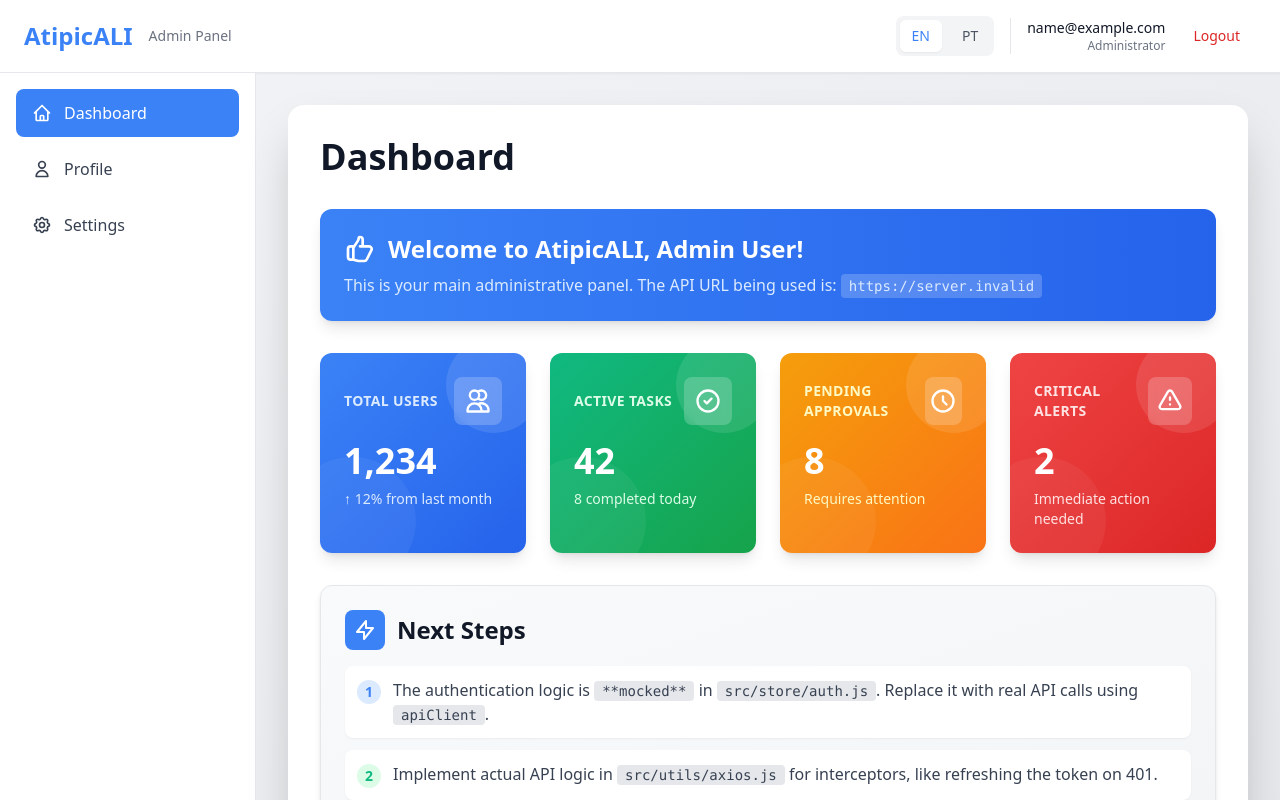
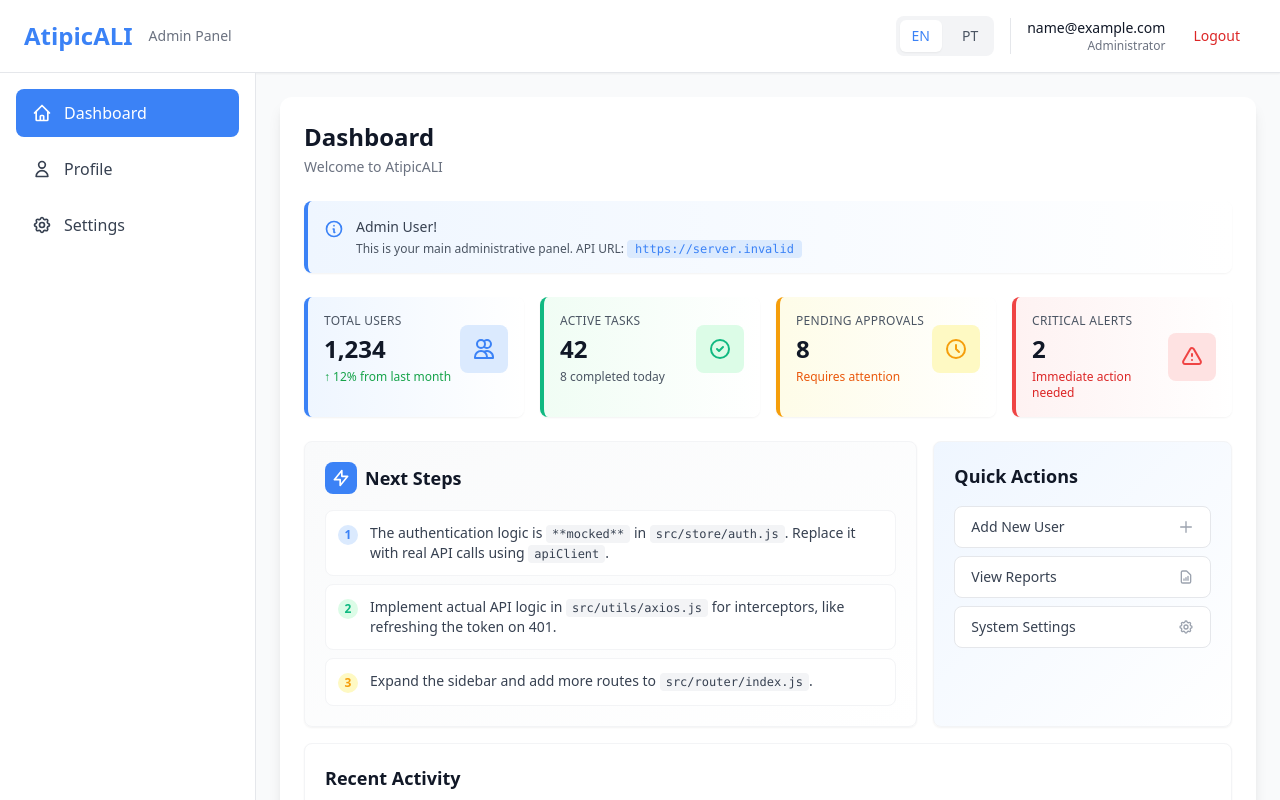
Before and after one commit to finxster/atipicali-admin, a Vue app: page /dashboard in a window 1280 px wide. Shown: the top 800 px of the page. Built offline with nearby package versions, Linux system fonts and the light colour scheme; no server answers; sample sign-in values are in the browser's storage.

Commit message:
Improving UI of the Dashboard

```diff
--- a/src/views/DashboardView.vue
+++ b/src/views/DashboardView.vue
@@ -1,156 +1,224 @@
 <template>
-  <div class="min-h-screen bg-gradient-to-br from-gray-100 to-gray-200">
+  <div class="min-h-screen bg-gray-50">
     <Navbar />
 
     <div class="flex">
       <Sidebar />
 
-      <main class="flex-1 p-8">
+      <main class="flex-1 p-6">
         <div class="max-w-7xl mx-auto">
           <!-- Main content card wrapper for depth effect -->
-          <div class="bg-white rounded-2xl shadow-2xl p-8">
+          <div class="bg-white rounded-xl shadow-lg p-6">
             <!-- Header -->
-            <div class="mb-8">
-              <h1 class="text-4xl font-bold text-gray-900 mb-2">{{ t('dashboard.title') }}</h1>
+            <div class="mb-6">
+              <h1 class="text-2xl font-bold text-gray-900">{{ t('dashboard.title') }}</h1>
+              <p class="text-sm text-gray-500 mt-1">{{ t('dashboard.welcome') }}</p>
             </div>
 
             <!-- Welcome Message Card -->
-            <div class="bg-gradient-to-r from-atipical-blue to-blue-600 rounded-xl shadow-lg p-6 mb-8 text-white">
-              <div class="flex items-center space-x-3 mb-2">
-                <svg class="w-8 h-8" fill="none" stroke="currentColor" viewBox="0 0 24 24">
-                  <path stroke-linecap="round" stroke-linejoin="round" stroke-width="2" d="M14 10h4.764a2 2 0 011.789 2.894l-3.5 7A2 2 0 0115.263 21h-4.017c-.163 0-.326-.02-.485-.06L7 20m7-10V5a2 2 0 00-2-2h-.095c-.5 0-.905.405-.905.905 0 .714-.211 1.412-.608 2.006L7 11v9m7-10h-2M7 20H5a2 2 0 01-2-2v-6a2 2 0 012-2h2.5" />
+            <div class="bg-gradient-to-r from-blue-50 to-white border-l-4 border-atipical-blue rounded-lg shadow-sm p-4 mb-6">
+              <div class="flex items-start space-x-3">
+                <div class="flex-shrink-0">
+                  <svg class="w-5 h-5 text-atipical-blue mt-0.5" fill="none" stroke="currentColor" viewBox="0 0 24 24">
+                    <path stroke-linecap="round" stroke-linejoin="round" stroke-width="2" d="M13 16h-1v-4h-1m1-4h.01M21 12a9 9 0 11-18 0 9 9 0 0118 0z" />
                   </svg>
-                <h2 class="text-2xl font-bold">{{ t('dashboard.welcome') }}, Admin User!</h2>
                 </div>
-              <p class="text-blue-100">
-                This is your main administrative panel. The API URL being used is:
-                <code class="bg-white/20 px-2 py-1 rounded text-sm font-mono">{{ apiUrl }}</code>
+                <div class="flex-1">
+                  <p class="text-sm text-gray-700 font-medium">Admin User!</p>
+                  <p class="text-xs text-gray-600 mt-1">
+                    This is your main administrative panel. API URL:
+                    <code class="bg-blue-100 text-atipical-blue px-2 py-0.5 rounded text-xs font-mono">{{ apiUrl }}</code>
                   </p>
+                </div>
+              </div>
             </div>
 
             <!-- Statistics Cards -->
-            <div class="grid grid-cols-1 md:grid-cols-2 lg:grid-cols-4 gap-6 mb-8">
+            <div class="grid grid-cols-1 md:grid-cols-2 lg:grid-cols-4 gap-4 mb-6">
               <!-- Total Users Card -->
-              <div class="bg-gradient-to-br from-atipical-blue to-blue-600 rounded-xl shadow-lg hover:shadow-xl transition-all duration-300 transform hover:-translate-y-1 p-6 text-white overflow-hidden relative">
-                <div class="absolute top-0 right-0 -mt-4 -mr-4 w-24 h-24 bg-white/10 rounded-full"></div>
-                <div class="absolute bottom-0 left-0 -mb-8 -ml-8 w-32 h-32 bg-white/5 rounded-full"></div>
-                <div class="relative z-10">
-                  <div class="flex items-center justify-between mb-4">
-                    <p class="text-blue-100 font-semibold text-sm uppercase tracking-wide">Total Users</p>
-                    <div class="w-12 h-12 bg-white/20 rounded-lg flex items-center justify-center backdrop-blur-sm">
-                      <svg class="w-7 h-7" fill="none" stroke="currentColor" viewBox="0 0 24 24">
+              <div class="bg-gradient-to-r from-blue-50 to-white border-l-4 border-atipical-blue rounded-lg shadow-sm hover:shadow-md transition-all duration-200 p-4">
+                <div class="flex items-center justify-between">
+                  <div class="flex-1">
+                    <p class="text-xs font-medium text-gray-600 uppercase tracking-wide mb-1">Total Users</p>
+                    <p class="text-2xl font-bold text-gray-900">1,234</p>
+                    <p class="text-xs text-green-600 mt-1">↑ 12% from last month</p>
+                  </div>
+                  <div class="w-12 h-12 bg-blue-100 rounded-lg flex items-center justify-center flex-shrink-0">
+                    <svg class="w-6 h-6 text-atipical-blue" fill="none" stroke="currentColor" viewBox="0 0 24 24">
                       <path stroke-linecap="round" stroke-linejoin="round" stroke-width="2" d="M12 4.354a4 4 0 110 5.292M15 21H3v-1a6 6 0 0112 0v1zm0 0h6v-1a6 6 0 00-9-5.197M13 7a4 4 0 11-8 0 4 4 0 018 0z" />
                     </svg>
                   </div>
                 </div>
-                  <p class="text-4xl font-bold">1,234</p>
-                  <p class="text-blue-100 text-sm mt-2">↑ 12% from last month</p>
-                </div>
               </div>
 
               <!-- Active Tasks Card -->
-              <div class="bg-gradient-to-br from-atipical-green to-green-600 rounded-xl shadow-lg hover:shadow-xl transition-all duration-300 transform hover:-translate-y-1 p-6 text-white overflow-hidden relative">
-                <div class="absolute top-0 right-0 -mt-4 -mr-4 w-24 h-24 bg-white/10 rounded-full"></div>
-                <div class="absolute bottom-0 left-0 -mb-8 -ml-8 w-32 h-32 bg-white/5 rounded-full"></div>
-                <div class="relative z-10">
-                  <div class="flex items-center justify-between mb-4">
-                    <p class="text-green-100 font-semibold text-sm uppercase tracking-wide">Active Tasks</p>
-                    <div class="w-12 h-12 bg-white/20 rounded-lg flex items-center justify-center backdrop-blur-sm">
-                      <svg class="w-7 h-7" fill="none" stroke="currentColor" viewBox="0 0 24 24">
+              <div class="bg-gradient-to-r from-green-50 to-white border-l-4 border-atipical-green rounded-lg shadow-sm hover:shadow-md transition-all duration-200 p-4">
+                <div class="flex items-center justify-between">
+                  <div class="flex-1">
+                    <p class="text-xs font-medium text-gray-600 uppercase tracking-wide mb-1">Active Tasks</p>
+                    <p class="text-2xl font-bold text-gray-900">42</p>
+                    <p class="text-xs text-gray-600 mt-1">8 completed today</p>
+                  </div>
+                  <div class="w-12 h-12 bg-green-100 rounded-lg flex items-center justify-center flex-shrink-0">
+                    <svg class="w-6 h-6 text-atipical-green" fill="none" stroke="currentColor" viewBox="0 0 24 24">
                       <path stroke-linecap="round" stroke-linejoin="round" stroke-width="2" d="M9 12l2 2 4-4m6 2a9 9 0 11-18 0 9 9 0 0118 0z" />
                     </svg>
                   </div>
                 </div>
-                  <p class="text-4xl font-bold">42</p>
-                  <p class="text-green-100 text-sm mt-2">8 completed today</p>
-                </div>
               </div>
 
               <!-- Pending Approvals Card -->
-              <div class="bg-gradient-to-br from-atipical-yellow to-orange-500 rounded-xl shadow-lg hover:shadow-xl transition-all duration-300 transform hover:-translate-y-1 p-6 text-white overflow-hidden relative">
-                <div class="absolute top-0 right-0 -mt-4 -mr-4 w-24 h-24 bg-white/10 rounded-full"></div>
-                <div class="absolute bottom-0 left-0 -mb-8 -ml-8 w-32 h-32 bg-white/5 rounded-full"></div>
-                <div class="relative z-10">
-                  <div class="flex items-center justify-between mb-4">
-                    <p class="text-yellow-100 font-semibold text-sm uppercase tracking-wide">Pending Approvals</p>
-                    <div class="w-12 h-12 bg-white/20 rounded-lg flex items-center justify-center backdrop-blur-sm">
-                      <svg class="w-7 h-7" fill="none" stroke="currentColor" viewBox="0 0 24 24">
+              <div class="bg-gradient-to-r from-yellow-50 to-white border-l-4 border-atipical-yellow rounded-lg shadow-sm hover:shadow-md transition-all duration-200 p-4">
+                <div class="flex items-center justify-between">
+                  <div class="flex-1">
+                    <p class="text-xs font-medium text-gray-600 uppercase tracking-wide mb-1">Pending Approvals</p>
+                    <p class="text-2xl font-bold text-gray-900">8</p>
+                    <p class="text-xs text-orange-600 mt-1">Requires attention</p>
+                  </div>
+                  <div class="w-12 h-12 bg-yellow-100 rounded-lg flex items-center justify-center flex-shrink-0">
+                    <svg class="w-6 h-6 text-atipical-yellow" fill="none" stroke="currentColor" viewBox="0 0 24 24">
                       <path stroke-linecap="round" stroke-linejoin="round" stroke-width="2" d="M12 8v4l3 3m6-3a9 9 0 11-18 0 9 9 0 0118 0z" />
                     </svg>
                   </div>
                 </div>
-                  <p class="text-4xl font-bold">8</p>
-                  <p class="text-yellow-100 text-sm mt-2">Requires attention</p>
-                </div>
               </div>
 
               <!-- Critical Alerts Card -->
-              <div class="bg-gradient-to-br from-atipical-red to-red-600 rounded-xl shadow-lg hover:shadow-xl transition-all duration-300 transform hover:-translate-y-1 p-6 text-white overflow-hidden relative">
-                <div class="absolute top-0 right-0 -mt-4 -mr-4 w-24 h-24 bg-white/10 rounded-full"></div>
-                <div class="absolute bottom-0 left-0 -mb-8 -ml-8 w-32 h-32 bg-white/5 rounded-full"></div>
-                <div class="relative z-10">
-                  <div class="flex items-center justify-between mb-4">
-                    <p class="text-red-100 font-semibold text-sm uppercase tracking-wide">Critical Alerts</p>
-                    <div class="w-12 h-12 bg-white/20 rounded-lg flex items-center justify-center backdrop-blur-sm">
-                      <svg class="w-7 h-7" fill="none" stroke="currentColor" viewBox="0 0 24 24">
+              <div class="bg-gradient-to-r from-red-50 to-white border-l-4 border-atipical-red rounded-lg shadow-sm hover:shadow-md transition-all duration-200 p-4">
+                <div class="flex items-center justify-between">
+                  <div class="flex-1">
+                    <p class="text-xs font-medium text-gray-600 uppercase tracking-wide mb-1">Critical Alerts</p>
+                    <p class="text-2xl font-bold text-gray-900">2</p>
+                    <p class="text-xs text-red-600 mt-1">Immediate action needed</p>
+                  </div>
+                  <div class="w-12 h-12 bg-red-100 rounded-lg flex items-center justify-center flex-shrink-0">
+                    <svg class="w-6 h-6 text-atipical-red" fill="none" stroke="currentColor" viewBox="0 0 24 24">
                       <path stroke-linecap="round" stroke-linejoin="round" stroke-width="2" d="M12 9v2m0 4h.01m-6.938 4h13.856c1.54 0 2.502-1.667 1.732-3L13.732 4c-.77-1.333-2.694-1.333-3.464 0L3.34 16c-.77 1.333.192 3 1.732 3z" />
                     </svg>
                   </div>
                 </div>
-                  <p class="text-4xl font-bold">2</p>
-                  <p class="text-red-100 text-sm mt-2">Immediate action needed</p>
-                </div>
               </div>
             </div>
 
-            <!-- Next Steps Card -->
-            <div class="bg-gradient-to-br from-gray-50 to-gray-100 rounded-xl shadow-md p-6 border border-gray-200">
-              <div class="flex items-center space-x-3 mb-4">
-                <div class="w-10 h-10 bg-atipical-blue rounded-lg flex items-center justify-center">
-                  <svg class="w-6 h-6 text-white" fill="none" stroke="currentColor" viewBox="0 0 24 24">
+            <!-- Content Grid - More space for future content -->
+            <div class="grid grid-cols-1 lg:grid-cols-3 gap-4">
+              <!-- Next Steps Card - Takes 2 columns -->
+              <div class="lg:col-span-2 bg-gradient-to-br from-gray-50 to-white rounded-lg shadow-sm p-5 border border-gray-100">
+                <div class="flex items-center space-x-2 mb-4">
+                  <div class="w-8 h-8 bg-atipical-blue rounded-lg flex items-center justify-center">
+                    <svg class="w-5 h-5 text-white" fill="none" stroke="currentColor" viewBox="0 0 24 24">
                       <path stroke-linecap="round" stroke-linejoin="round" stroke-width="2" d="M13 10V3L4 14h7v7l9-11h-7z" />
                     </svg>
                   </div>
-                <h2 class="text-2xl font-bold text-gray-900">Next Steps</h2>
+                  <h2 class="text-lg font-bold text-gray-900">Next Steps</h2>
                 </div>
 
-              <ul class="space-y-3">
-                <li class="flex items-start space-x-3 p-3 bg-white rounded-lg shadow-sm hover:shadow-md transition-shadow">
-                  <div class="flex-shrink-0 w-6 h-6 bg-blue-100 rounded-full flex items-center justify-center mt-0.5">
-                    <span class="text-atipical-blue text-sm font-bold">1</span>
+                <ul class="space-y-2">
+                  <li class="flex items-start space-x-3 p-3 bg-white rounded-lg border border-gray-100 hover:border-atipical-blue hover:shadow-sm transition-all">
+                    <div class="flex-shrink-0 w-5 h-5 bg-blue-100 rounded-full flex items-center justify-center mt-0.5">
+                      <span class="text-atipical-blue text-xs font-bold">1</span>
                     </div>
                     <div class="flex-1">
-                    <p class="text-gray-700">
-                      The authentication logic is <code class="bg-gray-200 px-2 py-0.5 rounded text-sm font-mono">**mocked**</code> in
-                      <code class="bg-gray-200 px-2 py-0.5 rounded text-sm font-mono">src/store/auth.js</code>.
-                      Replace it with real API calls using <code class="bg-gray-200 px-2 py-0.5 rounded text-sm font-mono">apiClient</code>.
+                      <p class="text-sm text-gray-700">
+                        The authentication logic is <code class="bg-gray-100 px-1.5 py-0.5 rounded text-xs font-mono">**mocked**</code> in
+                        <code class="bg-gray-100 px-1.5 py-0.5 rounded text-xs font-mono">src/store/auth.js</code>.
+                        Replace it with real API calls using <code class="bg-gray-100 px-1.5 py-0.5 rounded text-xs font-mono">apiClient</code>.
                       </p>
                     </div>
                   </li>
 
-                <li class="flex items-start space-x-3 p-3 bg-white rounded-lg shadow-sm hover:shadow-md transition-shadow">
-                  <div class="flex-shrink-0 w-6 h-6 bg-green-100 rounded-full flex items-center justify-center mt-0.5">
-                    <span class="text-atipical-green text-sm font-bold">2</span>
+                  <li class="flex items-start space-x-3 p-3 bg-white rounded-lg border border-gray-100 hover:border-atipical-blue hover:shadow-sm transition-all">
+                    <div class="flex-shrink-0 w-5 h-5 bg-green-100 rounded-full flex items-center justify-center mt-0.5">
+                      <span class="text-atipical-green text-xs font-bold">2</span>
                     </div>
                     <div class="flex-1">
-                    <p class="text-gray-700">
-                      Implement actual API logic in <code class="bg-gray-200 px-2 py-0.5 rounded text-sm font-mono">src/utils/axios.js</code>
+                      <p class="text-sm text-gray-700">
+                        Implement actual API logic in <code class="bg-gray-100 px-1.5 py-0.5 rounded text-xs font-mono">src/utils/axios.js</code>
                         for interceptors, like refreshing the token on 401.
                       </p>
                     </div>
                   </li>
 
-                <li class="flex items-start space-x-3 p-3 bg-white rounded-lg shadow-sm hover:shadow-md transition-shadow">
-                  <div class="flex-shrink-0 w-6 h-6 bg-yellow-100 rounded-full flex items-center justify-center mt-0.5">
-                    <span class="text-atipical-yellow text-sm font-bold">3</span>
+                  <li class="flex items-start space-x-3 p-3 bg-white rounded-lg border border-gray-100 hover:border-atipical-blue hover:shadow-sm transition-all">
+                    <div class="flex-shrink-0 w-5 h-5 bg-yellow-100 rounded-full flex items-center justify-center mt-0.5">
+                      <span class="text-atipical-yellow text-xs font-bold">3</span>
                     </div>
                     <div class="flex-1">
-                    <p class="text-gray-700">
-                      Expand the sidebar and add more routes to <code class="bg-gray-200 px-2 py-0.5 rounded text-sm font-mono">src/router/index.js</code>.
+                      <p class="text-sm text-gray-700">
+                        Expand the sidebar and add more routes to <code class="bg-gray-100 px-1.5 py-0.5 rounded text-xs font-mono">src/router/index.js</code>.
                       </p>
                     </div>
                   </li>
                 </ul>
+              </div>
+
+              <!-- Quick Actions Card - Takes 1 column -->
+              <div class="bg-gradient-to-br from-blue-50 to-white rounded-lg shadow-sm p-5 border border-gray-100">
+                <h2 class="text-lg font-bold text-gray-900 mb-4">Quick Actions</h2>
+                <div class="space-y-2">
+                  <button class="w-full text-left px-4 py-2.5 bg-white border border-gray-200 rounded-lg hover:border-atipical-blue hover:shadow-sm transition-all text-sm font-medium text-gray-700 flex items-center justify-between group">
+                    <span>Add New User</span>
+                    <svg class="w-4 h-4 text-gray-400 group-hover:text-atipical-blue transition-colors" fill="none" stroke="currentColor" viewBox="0 0 24 24">
+                      <path stroke-linecap="round" stroke-linejoin="round" stroke-width="2" d="M12 4v16m8-8H4" />
+                    </svg>
+                  </button>
+                  <button class="w-full text-left px-4 py-2.5 bg-white border border-gray-200 rounded-lg hover:border-atipical-blue hover:shadow-sm transition-all text-sm font-medium text-gray-700 flex items-center justify-between group">
+                    <span>View Reports</span>
+                    <svg class="w-4 h-4 text-gray-400 group-hover:text-atipical-blue transition-colors" fill="none" stroke="currentColor" viewBox="0 0 24 24">
+                      <path stroke-linecap="round" stroke-linejoin="round" stroke-width="2" d="M9 17v-2m3 2v-4m3 4v-6m2 10H7a2 2 0 01-2-2V5a2 2 0 012-2h5.586a1 1 0 01.707.293l5.414 5.414a1 1 0 01.293.707V19a2 2 0 01-2 2z" />
+                    </svg>
+                  </button>
+                  <button class="w-full text-left px-4 py-2.5 bg-white border border-gray-200 rounded-lg hover:border-atipical-blue hover:shadow-sm transition-all text-sm font-medium text-gray-700 flex items-center justify-between group">
+                    <span>System Settings</span>
+                    <svg class="w-4 h-4 text-gray-400 group-hover:text-atipical-blue transition-colors" fill="none" stroke="currentColor" viewBox="0 0 24 24">
+                      <path stroke-linecap="round" stroke-linejoin="round" stroke-width="2" d="M10.325 4.317c.426-1.756 2.924-1.756 3.35 0a1.724 1.724 0 002.573 1.066c1.543-.94 3.31.826 2.37 2.37a1.724 1.724 0 001.065 2.572c1.756.426 1.756 2.924 0 3.35a1.724 1.724 0 00-1.066 2.573c.94 1.543-.826 3.31-2.37 2.37a1.724 1.724 0 00-2.572 1.065c-.426 1.756-2.924 1.756-3.35 0a1.724 1.724 0 00-2.573-1.066c-1.543.94-3.31-.826-2.37-2.37a1.724 1.724 0 00-1.065-2.572c-1.756-.426-1.756-2.924 0-3.35a1.724 1.724 0 001.066-2.573c-.94-1.543.826-3.31 2.37-2.37.996.608 2.296.07 2.572-1.065z" />
+                      <path stroke-linecap="round" stroke-linejoin="round" stroke-width="2" d="M15 12a3 3 0 11-6 0 3 3 0 016 0z" />
+                    </svg>
+                  </button>
+                </div>
+              </div>
+            </div>
+
+            <!-- Recent Activity Section -->
+            <div class="mt-4 bg-white rounded-lg shadow-sm p-5 border border-gray-100">
+              <h2 class="text-lg font-bold text-gray-900 mb-4">Recent Activity</h2>
+              <div class="space-y-3">
+                <div class="flex items-center space-x-3 p-3 bg-gray-50 rounded-lg hover:bg-gray-100 transition-colors">
+                  <div class="w-10 h-10 bg-blue-100 rounded-full flex items-center justify-center flex-shrink-0">
+                    <svg class="w-5 h-5 text-atipical-blue" fill="none" stroke="currentColor" viewBox="0 0 24 24">
+                      <path stroke-linecap="round" stroke-linejoin="round" stroke-width="2" d="M16 7a4 4 0 11-8 0 4 4 0 018 0zM12 14a7 7 0 00-7 7h14a7 7 0 00-7-7z" />
+                    </svg>
+                  </div>
+                  <div class="flex-1 min-w-0">
+                    <p class="text-sm font-medium text-gray-900 truncate">New user registered</p>
+                    <p class="text-xs text-gray-500">john.doe@example.com • 5 minutes ago</p>
+                  </div>
+                </div>
+
+                <div class="flex items-center space-x-3 p-3 bg-gray-50 rounded-lg hover:bg-gray-100 transition-colors">
+                  <div class="w-10 h-10 bg-green-100 rounded-full flex items-center justify-center flex-shrink-0">
+                    <svg class="w-5 h-5 text-atipical-green" fill="none" stroke="currentColor" viewBox="0 0 24 24">
+                      <path stroke-linecap="round" stroke-linejoin="round" stroke-width="2" d="M9 12l2 2 4-4m6 2a9 9 0 11-18 0 9 9 0 0118 0z" />
+                    </svg>
+                  </div>
+                  <div class="flex-1 min-w-0">
+                    <p class="text-sm font-medium text-gray-900 truncate">Task completed</p>
+                    <p class="text-xs text-gray-500">Project review • 15 minutes ago</p>
+                  </div>
+                </div>
+
+                <div class="flex items-center space-x-3 p-3 bg-gray-50 rounded-lg hover:bg-gray-100 transition-colors">
+                  <div class="w-10 h-10 bg-yellow-100 rounded-full flex items-center justify-center flex-shrink-0">
+                    <svg class="w-5 h-5 text-atipical-yellow" fill="none" stroke="currentColor" viewBox="0 0 24 24">
+                      <path stroke-linecap="round" stroke-linejoin="round" stroke-width="2" d="M12 9v2m0 4h.01m-6.938 4h13.856c1.54 0 2.502-1.667 1.732-3L13.732 4c-.77-1.333-2.694-1.333-3.464 0L3.34 16c-.77 1.333.192 3 1.732 3z" />
+                    </svg>
+                  </div>
+                  <div class="flex-1 min-w-0">
+                    <p class="text-sm font-medium text-gray-900 truncate">Pending approval</p>
+                    <p class="text-xs text-gray-500">Budget request #4521 • 1 hour ago</p>
+                  </div>
+                </div>
+              </div>
             </div>
           </div>
         </div>
```
Lines whose indentation alone changed are shown as unchanged.
